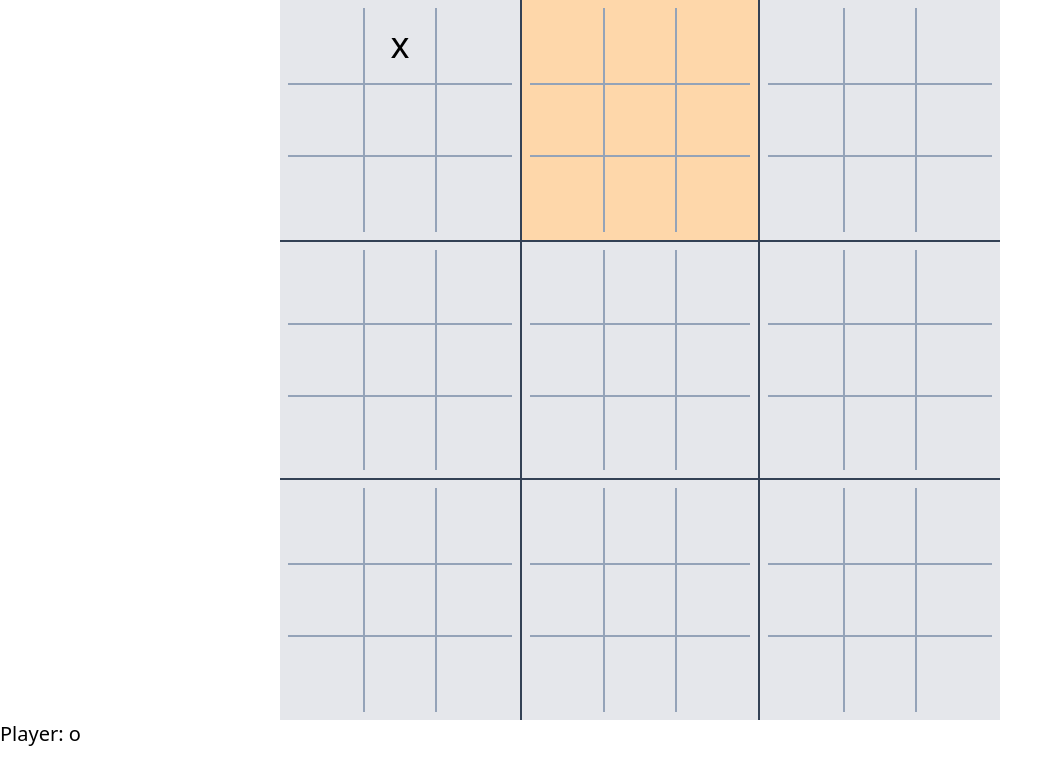
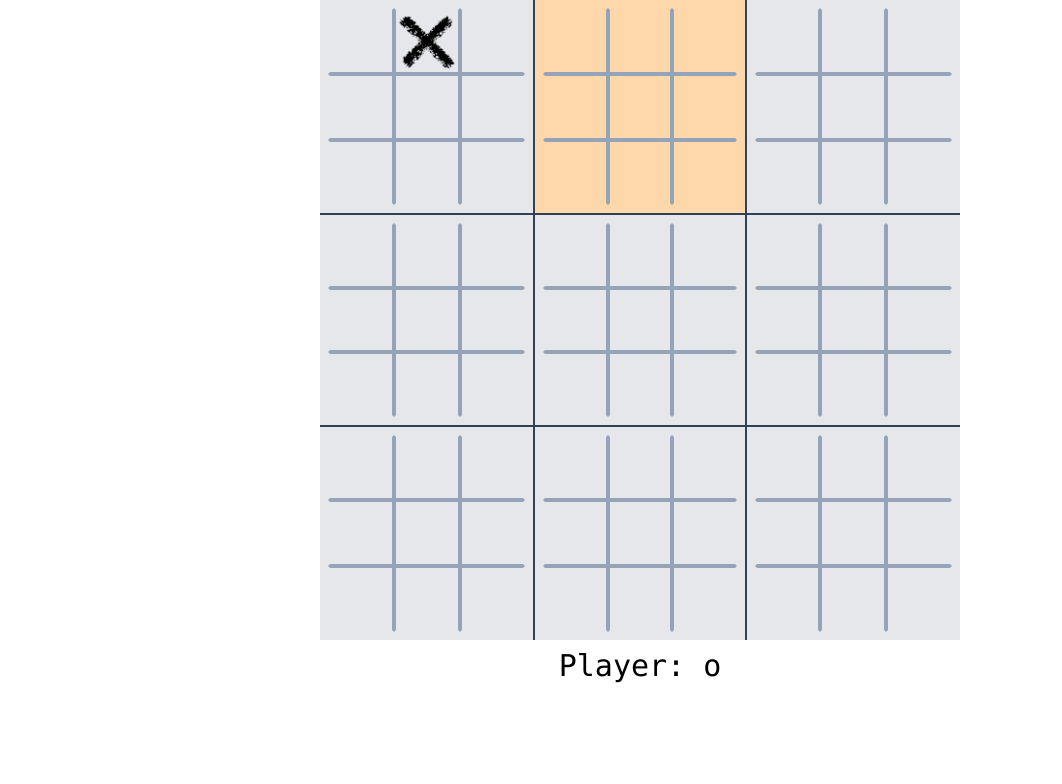
Before and after one commit to Pascal9000/ultimate-tic-tac-toe-vite, a website built with Vite: page index.html in a window 1280 px wide. Both pictures are taken after a click on the button 399 px from the left and 45 px from the top of the page. Shown: the whole page, without its empty margins (0-1062 px from the left). Built offline with nearby package versions, Linux system fonts and the light colour scheme.

Commit message:
first update

```diff
--- a/index.html
+++ b/index.html
@@ -7,9 +7,11 @@
     <title>App</title>
   </head>
   <body>
-    <div id="gameBoard" class="m-auto h-[90vh] w-[90vh] bg-gray-200"></div>
-    <div id="playerDisplay" class="text-xl">Player: x</div>
-    <div id="result" class="hidden">text</div>
+    <div id="gameBoard" class="m-auto h-[80vh] w-[80vh] bg-gray-200"></div>
+    <div class="mt-2 flex justify-center">
+      <div id="playerDisplay" class="font-mono text-3xl">Player: x</div>
+      <div id="result" class="hidden">text</div>
+    </div>
 
     <template id="mainGameBoardTemplate">
       <div id="mainGameBoard" class="grid h-full grid-cols-3 grid-rows-3"></div>
--- a/input.css
+++ b/input.css
@@ -23,19 +23,113 @@ button {
   @apply border-slate-700;
 }
 
-.b2 {
-  @apply border-2;
-  @apply border-slate-400;
+.p1-icon {
+  background-image: url("./cross.png");
+  background-size: cover;
+  background-repeat: no-repeat;
 }
 
-.b1,
-.b3 {
-  @apply border-x-2;
-  @apply border-slate-400;
+.p2-icon {
+  background-image: url("./circle.png");
+  background-size: cover;
+  background-repeat: no-repeat;
 }
 
-.a2,
+.a1 {
+  @apply border-t-2;
+  @apply border-t-transparent;
+  @apply border-r-2;
+  @apply border-r-slate-400;
+  @apply border-b-2;
+  @apply border-b-slate-400;
+  @apply border-l-2;
+  @apply border-l-transparent;
+}
+
+.a2 {
+  @apply border-t-2;
+  @apply border-t-slate-400;
+  @apply border-r-2;
+  @apply border-r-slate-400;
+  @apply border-b-2;
+  @apply border-b-slate-400;
+  @apply border-l-2;
+  @apply border-l-transparent;
+}
+
+.a3 {
+  @apply border-t-2;
+  @apply border-t-slate-400;
+  @apply border-r-2;
+  @apply border-r-slate-400;
+  @apply border-b-2;
+  @apply border-b-transparent;
+  @apply border-l-2;
+  @apply border-l-transparent;
+}
+
+.b1 {
+  @apply border-t-2;
+  @apply border-t-transparent;
+  @apply border-r-2;
+  @apply border-r-slate-400;
+  @apply border-b-2;
+  @apply border-b-slate-400;
+  @apply border-l-2;
+  @apply border-l-slate-400;
+}
+
+.b2 {
+  @apply border-t-2;
+  @apply border-t-slate-400;
+  @apply border-r-2;
+  @apply border-r-slate-400;
+  @apply border-b-2;
+  @apply border-b-slate-400;
+  @apply border-l-2;
+  @apply border-l-slate-400;
+}
+
+.b3 {
+  @apply border-t-2;
+  @apply border-t-slate-400;
+  @apply border-r-2;
+  @apply border-r-slate-400;
+  @apply border-b-2;
+  @apply border-b-transparent;
+  @apply border-l-2;
+  @apply border-l-slate-400;
+}
+
+.c1 {
+  @apply border-t-2;
+  @apply border-t-transparent;
+  @apply border-r-2;
+  @apply border-r-transparent;
+  @apply border-b-2;
+  @apply border-b-slate-400;
+  @apply border-l-2;
+  @apply border-l-slate-400;
+}
+
 .c2 {
-  @apply border-y-2;
-  @apply border-slate-400;
+  @apply border-t-2;
+  @apply border-t-slate-400;
+  @apply border-r-2;
+  @apply border-r-transparent;
+  @apply border-b-2;
+  @apply border-b-slate-400;
+  @apply border-l-2;
+  @apply border-l-slate-400;
 }
+
+.c3 {
+  @apply border-t-2;
+  @apply border-t-slate-400;
+  @apply border-r-2;
+  @apply border-r-transparent;
+  @apply border-b-2;
+  @apply border-b-transparent;
+  @apply border-l-2;
+  @apply border-l-slate-400;
+}
--- a/main.js
+++ b/main.js
@@ -89,10 +89,6 @@ function createGameBoard() {
   const mainGameBoardTemplate = document.getElementById("mainGameBoardTemplate");
   const mainGameBoardClone = document.importNode(mainGameBoardTemplate.content, true);
   const mainGameBoard = mainGameBoardClone.querySelector("div");
-  // const mainGameBoard = document.createElement("div");
-  // mainGameBoard.setAttribute("id", "mainGameBoard");
-  // // Move css to HTML
-  // mainGameBoard.setAttribute("class", "grid h-full grid-cols-3 grid-rows-3");
 
   const columnLabels = ["A", "B", "C"];
   const fragment = document.createDocumentFragment();
@@ -108,6 +104,7 @@ function createGameBoard() {
   game.appendChild(mainGameBoard);
 }
 
+// currentPlayerSymbol should be a var not a param of the function
 function togglePlayer(p1, p2, currentPlayerSymbol) {
   return currentPlayerSymbol == p1 ? p2 : p1;
 }
@@ -126,14 +123,12 @@ function updateMainScoreBoard(smallBoardId, mainScoreBoard, currentPlayerSymbol)
   return updatedScoreboard;
 }
 
-function incrementBoardRoundCount(numerator) {
-  const updatedCounter = numerator + 1;
-  return updatedCounter;
-}
-
 // Checks for a win by filtering the current player symbols out of the specific score board array and check for the length. If one array is 0 length -> win!; save return current player symbol
 function checkSmallGameResult(scoreBoard, roundCount, currentPlayerSymbol) {
   const maxRounds = 9;
+  if (roundCount < 3) {
+    return null;
+  } else {
     for (let i = 0; i < scoreBoard.length; i++) {
       const filteredScoreBoard = scoreBoard[i].filter((value) => value !== currentPlayerSymbol);
       if (filteredScoreBoard.length === 0) {
@@ -144,13 +139,18 @@ function checkSmallGameResult(scoreBoard, roundCount, currentPlayerSymbol) {
     }
     return null;
   }
+}
 
 function checkMainGameResult(gameDataObject, currentPlayerSymbol) {
+  if (gameDataObject.mainGameBoard.numerator < 3) {
+    return null;
+  } else {
     const scoreBoard = gameDataObject.mainGameBoard.scoreBoard;
+
     for (let i = 0; i < scoreBoard.length; i++) {
       const filteredScoreBoard = scoreBoard[i].filter((value) => value !== currentPlayerSymbol);
-    console.log(filteredScoreBoard);
       if (filteredScoreBoard.length === 0) {
+        gameDataObject.mainGameBoard.result = currentPlayerSymbol;
         return currentPlayerSymbol;
       }
     }
@@ -168,6 +168,7 @@ function checkMainGameResult(gameDataObject, currentPlayerSymbol) {
       return null; // If any result is null, return null
     } else {
       return "Draw!"; // If all results are not null, return draw
+    }
   }
 }
 
@@ -193,7 +194,7 @@ function processMove(clickedButtonId, gameDataObject) {
 
 document.addEventListener("DOMContentLoaded", function () {
   const gameBoard = document.getElementById("gameBoard");
-  const resultBanner = document.getElementById("result");
+  // const resultBanner = document.getElementById("result");
   const playerDisplay = document.getElementById("playerDisplay");
 
   let availableBoards = [
@@ -214,29 +215,32 @@ document.addEventListener("DOMContentLoaded", function () {
   let gameDataObject = [];
   gameDataObject = initializingGame();
 
-  console.log(gameDataObject);
+  // console.log(gameDataObject);
 
   // Player one starts the game
   let currentPlayerSymbol = gameDataObject.p1;
 
-  gameBoard.addEventListener("click", (event) => {
+  // gameBoard.addEventListener("click", (event) => {
+  function clickEventHandler(event) {
     const targetButton = event.target;
     const clickedBoardId = targetButton.parentNode.id;
     const targetBoard = targetButton.parentNode.id.slice(-2);
 
-    if (targetButton.matches("button") && targetButton.textContent === "" && availableBoards.includes(clickedBoardId)) {
+    const playedButton = targetButton.classList.contains("p1-icon") || targetButton.classList.contains("p2-icon");
+
+    if (targetButton.matches("button") && !playedButton && availableBoards.includes(clickedBoardId)) {
       const clickedButtonId = targetButton.id.slice(-2);
 
-      gameDataObject[targetBoard].numerator = incrementBoardRoundCount(gameDataObject[targetBoard].numerator);
-      // console.log(
-      //   `smallBoardElement: ${targetBoard}, button: ${clickedButtonId}`
-      // );
+      gameDataObject[targetBoard].numerator += 1;
 
       playerDisplay.textContent = `Player: ${
         currentPlayerSymbol === gameDataObject.p1 ? gameDataObject.p2 : gameDataObject.p1
       }`;
 
-      targetButton.textContent = currentPlayerSymbol;
+      const playerIcon = currentPlayerSymbol === "x" ? "p1-icon" : "p2-icon";
+
+      targetButton.classList.add(playerIcon);
+      // currentPlayerSymbol === "x" ? targetButton.classList.add("p1-icon") : targetButton.classList.add("p2-icon");
 
       gameDataObject[targetBoard].scoreBoard = updateSmallScoreBoard(
         clickedButtonId,
@@ -249,7 +253,7 @@ document.addEventListener("DOMContentLoaded", function () {
         gameDataObject[targetBoard].numerator,
         currentPlayerSymbol,
       );
-
+      // if win on small board
       if (gameResult !== null) {
         gameDataObject[targetBoard].result = gameResult;
         gameDataObject.mainGameBoard.scoreBoard = updateMainScoreBoard(
@@ -257,9 +261,21 @@ document.addEventListener("DOMContentLoaded", function () {
           gameDataObject.mainGameBoard.scoreBoard,
           currentPlayerSymbol,
         );
-        console.log(gameDataObject);
-        const mainResult = checkMainGameResult(gameDataObject, currentPlayerSymbol);
-        console.log(mainResult);
+        gameDataObject.mainGameBoard.numerator += 1;
+        //remove small Board and add the player symbol
+        const element = document.getElementById(`smallBoardWrapper-${targetBoard}`);
+        while (element.firstChild) {
+          element.removeChild(element.firstChild);
+        }
+        // element.classList.add("flex", "flex-col", "justify-center", `${currentPlayerSymbol}`);
+        const resultElem = document.createElement("div");
+        console.log(resultElem);
+        resultElem.classList.add(playerIcon, "w-full", "h-full");
+        console.log(playerIcon);
+
+        // resultElem.innerText = currentPlayerSymbol;
+        // resultElem.classList.add("text-center", "py-auto");
+        element.appendChild(resultElem);
       }
 
       // remove all backgrounds from last round
@@ -268,32 +284,27 @@ document.addEventListener("DOMContentLoaded", function () {
         allSmallBoards[i].classList.remove("bg-orange-200");
       }
 
+      const finalResult = checkMainGameResult(gameDataObject, currentPlayerSymbol);
+      if (finalResult) {
+        playerDisplay.textContent = `${currentPlayerSymbol} Wins!`;
+        const winStreak = document.getElementsByClassName(playerIcon);
+        for (let i = 0; i < winStreak.length; i++) {
+          winStreak[i].classList.add("bg-blue-200");
+        }
+        //remove event listener
+        gameBoard.removeEventListener("click", clickEventHandler);
+      } else {
         // add new backgrounds for the available fields for next move
         availableBoards = processMove(clickedButtonId, gameDataObject);
         for (let i = 0; i < availableBoards.length; i++) {
           const nextBoardElem = document.getElementById(availableBoards[i]);
           nextBoardElem.classList.add("bg-orange-200");
         }
+      }
 
-      // Create a function for this
-      // Combine it with the check win and return both the score board and the result
-      if (gameDataObject[targetBoard].result === currentPlayerSymbol) {
-        resultBanner.classList.add("text-xl"),
-          resultBanner.classList.remove("hidden"),
-          (resultBanner.textContent = "Wins!");
-      } else if (gameDataObject[targetBoard].result === "draw") {
-        resultBanner.classList.add("text-xl"),
-          resultBanner.classList.remove("hidden"),
-          (resultBanner.textContent = "Draw!");
       currentPlayerSymbol = togglePlayer(gameDataObject.p1, gameDataObject.p2, currentPlayerSymbol);
     }
-      currentPlayerSymbol = togglePlayer(gameDataObject.p1, gameDataObject.p2, currentPlayerSymbol);
-
-      //remove event listener
-      if (gameDataObject.mainGameBoard.result !== null) {
-        gameBoard.removeEventListener("click");
   }
-      // console.log(gameDataObject);
-    }
+  // });
+  gameBoard.addEventListener("click", clickEventHandler);
 });
-});
```
Also changed, not shown: circle.png (added), cross.png (added). Lines whose indentation alone changed are shown as unchanged.
